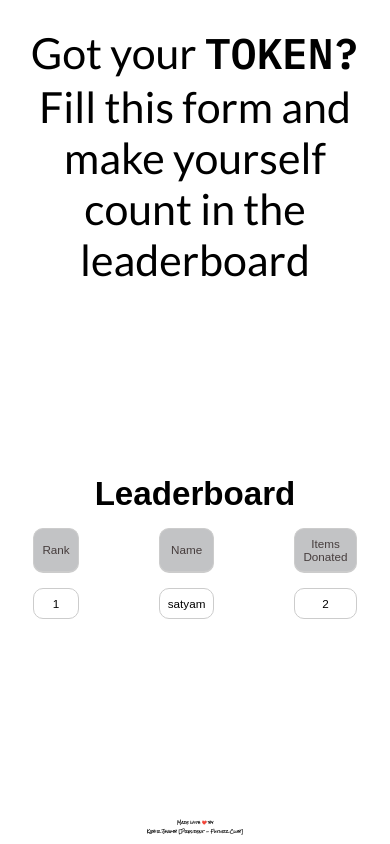
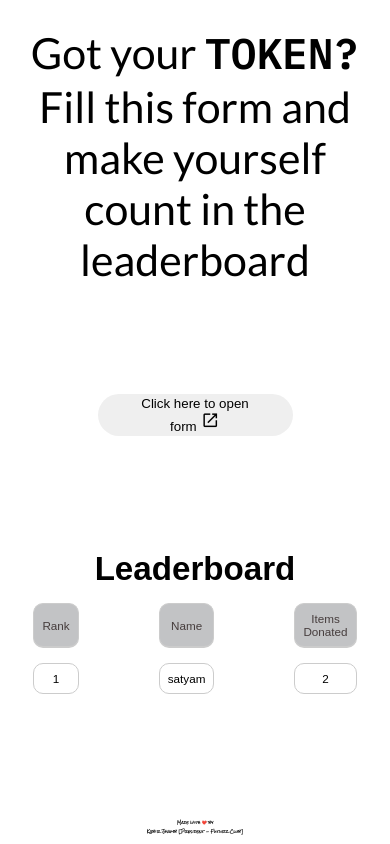
Before and after one commit to SattuCodes/techforgood, a plain HTML site: page index.html in a window 390 px wide. Shown: the part 844-1688 px from the top of the page. Drawn offline with nearby package versions, Linux system fonts and the light colour scheme.

Commit message:
Update index.html

```diff
--- a/index.html
+++ b/index.html
@@ -182,6 +182,9 @@
                 width: 90vw;
                 height: 100vh;
             }
+            #mobi{
+                display: block !important;
+            }
             #token button{
                 width: 50vw;
                 height: 5vh;
```
